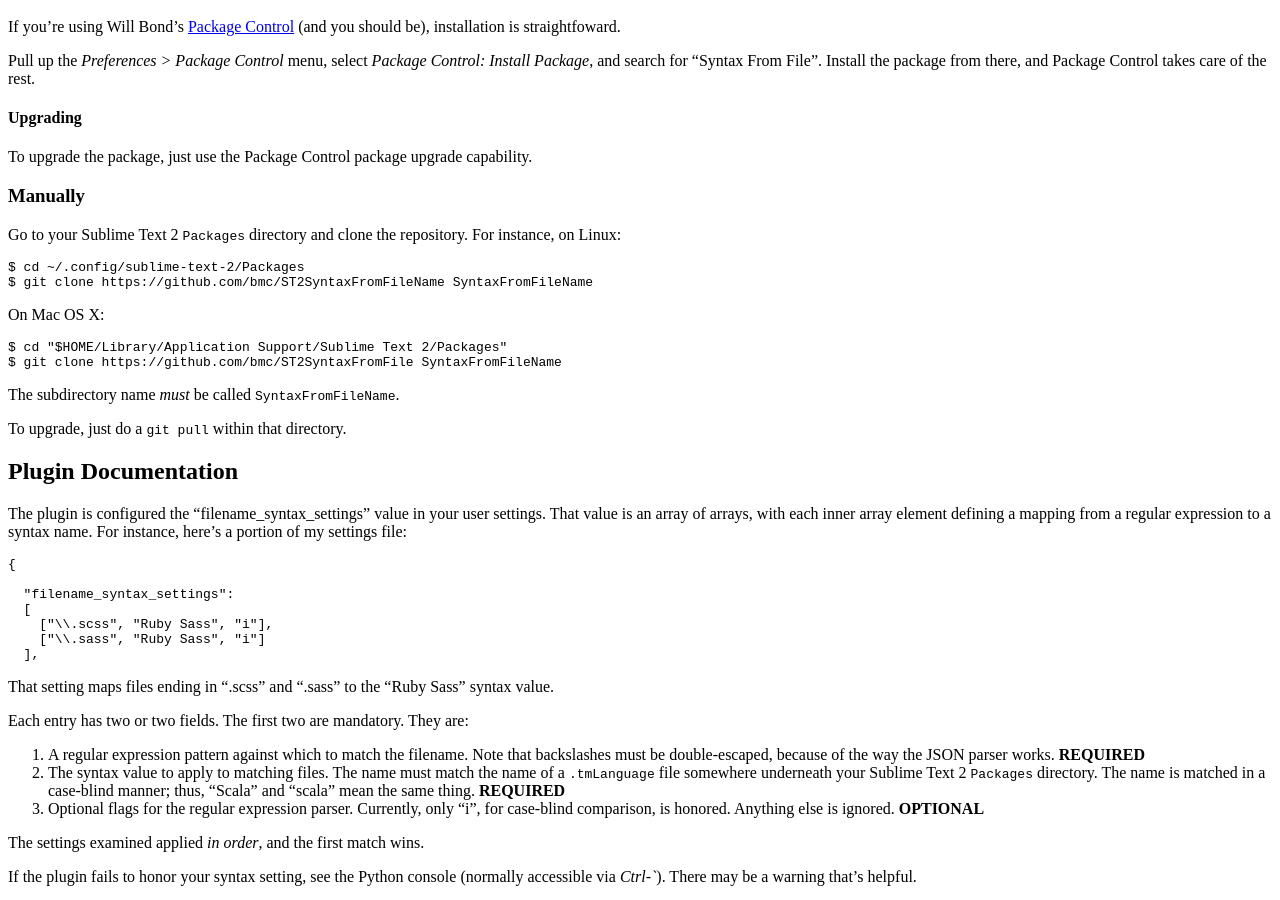
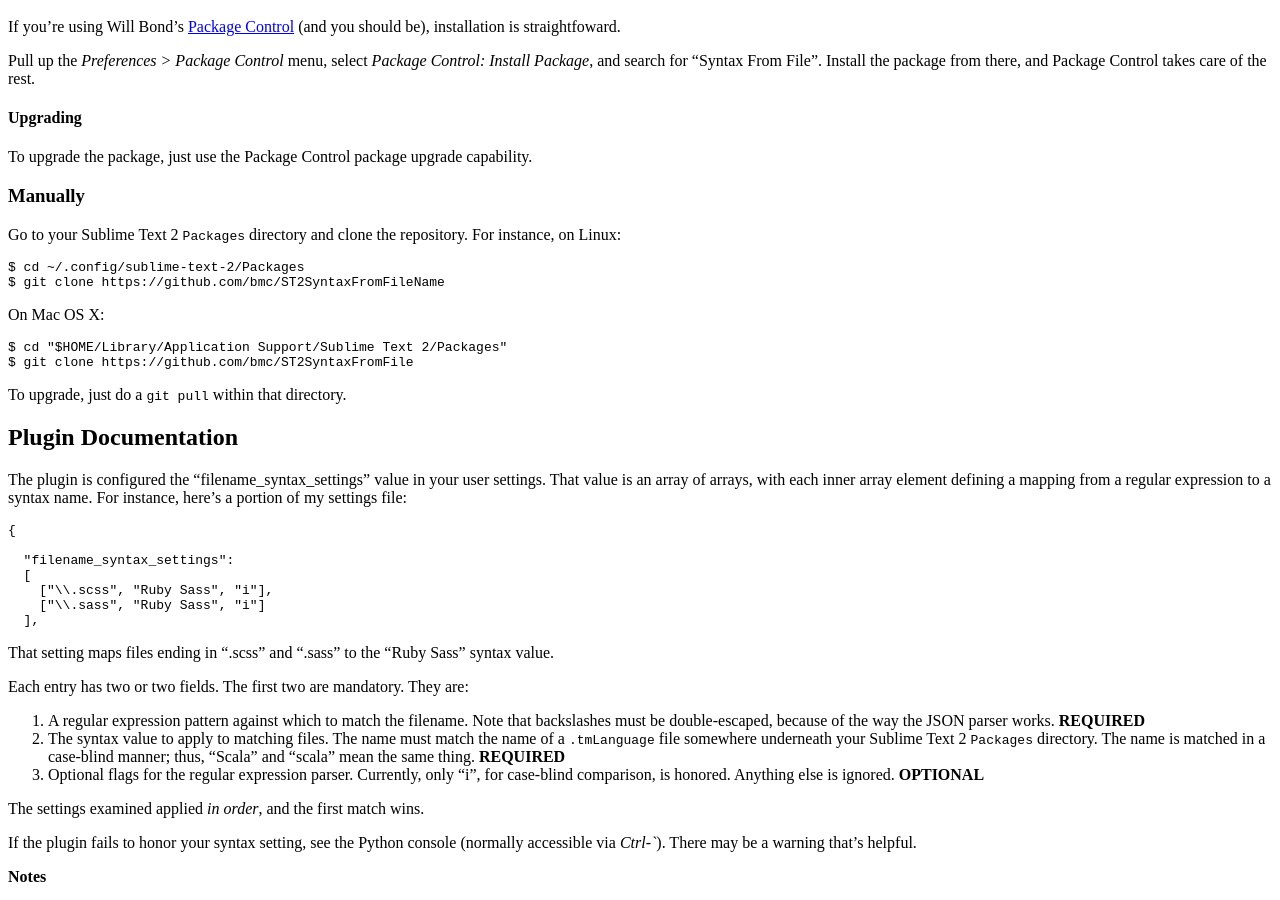
Before and after one commit to bmc/ST2SyntaxFromFileName, a Jekyll site: the page built from index.md, in a window 1280 px wide and 900 px high, scrolled down 445 px. Built offline with Jekyll 4.4.1, drawn with Linux system fonts in a browser that asks for light colours.

Commit message:
Does not matter what name is used to check the thing out any more.

```diff
--- a/index.md
+++ b/index.md
@@ -45,14 +45,12 @@
 For instance, on Linux:
 
     $ cd ~/.config/sublime-text-2/Packages
-    $ git clone https://github.com/bmc/ST2SyntaxFromFileName SyntaxFromFileName
+    $ git clone https://github.com/bmc/ST2SyntaxFromFileName
 
 On Mac OS X:
 
     $ cd "$HOME/Library/Application Support/Sublime Text 2/Packages"
-    $ git clone https://github.com/bmc/ST2SyntaxFromFile SyntaxFromFileName
-
-The subdirectory name _must_ be called `SyntaxFromFileName`.
+    $ git clone https://github.com/bmc/ST2SyntaxFromFile
 
 To upgrade, just do a `git pull` within that directory.
 
```
